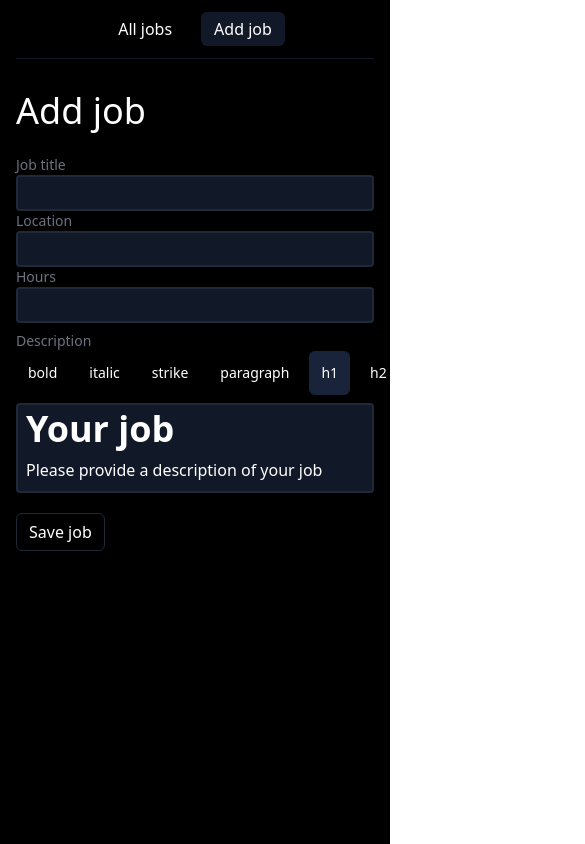
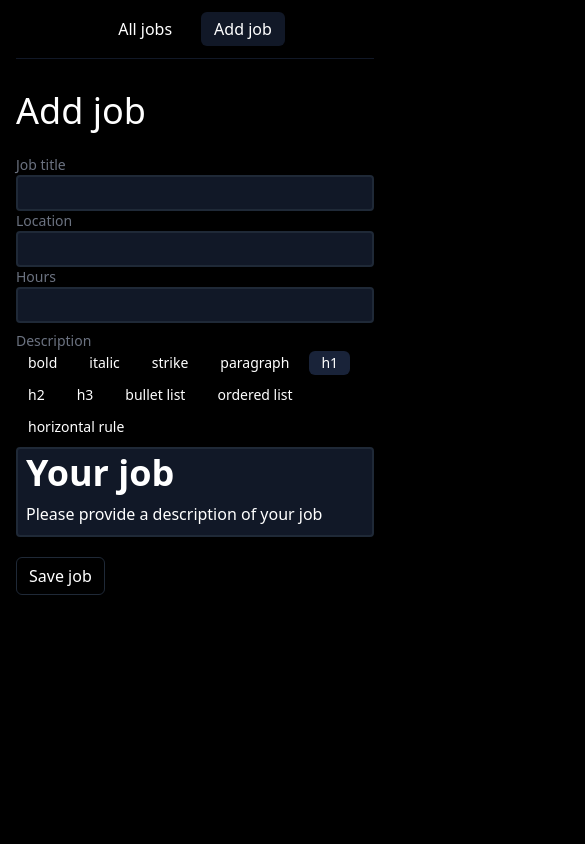
Before and after one commit to cesarzijp/MERN-job-board---frontend, a React (Create React App) app: page /add in a window 390 px wide. Shown: the top 844 px of the page, 585 px wide, since content can reach past the window. Built offline with nearby package versions, Linux system fonts and the light colour scheme.

Commit message:
Mobile fixes

```diff
--- a/src/components/EditorBar.js
+++ b/src/components/EditorBar.js
@@ -2,9 +2,9 @@ import React from "react";
 
 function EditorBar({ editor }) {
   return (
-    <div>
+    <div className=' max-w-full'>
       {editor && (
-        <div className='flex w-full gap-2 text-sm text-gray-500'>
+        <div className='flex w-full max-w-full flex-wrap gap-2 text-sm text-gray-500'>
           <button
             onClick={() => editor.chain().focus().toggleBold().run()}
             disabled={!editor.can().chain().focus().toggleBold().run()}
--- a/src/components/JobListItem.js
+++ b/src/components/JobListItem.js
@@ -6,16 +6,16 @@ import { FiMapPin } from "react-icons/fi";
 function JobListItem(props) {
   return (
     <Link
-      className=' py-7 flex justify-between w-full mb-2 border-t-[1px] border-gray-800'
+      className=' py-7 flex justify-between w-full mb-2 border-t-[1px] flex-col gap-3 lg:gap-0 lg:flex-row border-gray-800'
       to={`/jobs/${props.job._id}`}
     >
       <h3 className='text-3xl'>{props.job.title}</h3>
-      <div className='flex gap-6  justify-end lg:w-[300px]'>
+      <div className='flex gap-6  lg:justify-end lg:w-[300px]'>
         <div className='flex custom-center item-center flex-row  '>
           <FiClock />
           <span>{props.job.hours}</span>
         </div>
-        <div className='flex custom-center items-center flex-row  '>
+        <div className='flex custom-center items-center flex-row min-w-40 justify-end  '>
           <FiMapPin />
           <span>{props.job.location}</span>
         </div>
--- a/src/index.css
+++ b/src/index.css
@@ -135,3 +135,8 @@
   height: 20px;
   opacity: 0.7;
 }
+
+body,
+html {
+  background: black;
+}
--- a/src/lib/utils.js
+++ /dev/null
@@ -1,6 +0,0 @@
-import { clsx } from "clsx"
-import { twMerge } from "tailwind-merge"
-
-export function cn(...inputs) {
-  return twMerge(clsx(inputs))
-}
--- a/src/pages/AddJob.js
+++ b/src/pages/AddJob.js
@@ -136,7 +136,7 @@ function AddJob() {
         </div>
         <div className='lg:flex w-full flex-col mt-2 mb-5 gap-0'>
           <label className='block text-sm text-gray-500 '>Description</label>
-          <div className='editor min-w-full  custom-html-styles w-full block prose text-white'>
+          <div className='editor min-w-full  custom-html-styles w-full max-w-full block prose text-white'>
             <EditorBar editor={editor} />
             <EditorContent
               className=' rounded-sm mt-2 w-full bg-gray-900 border-2 border-gray-800 px-2 py-1'
```
